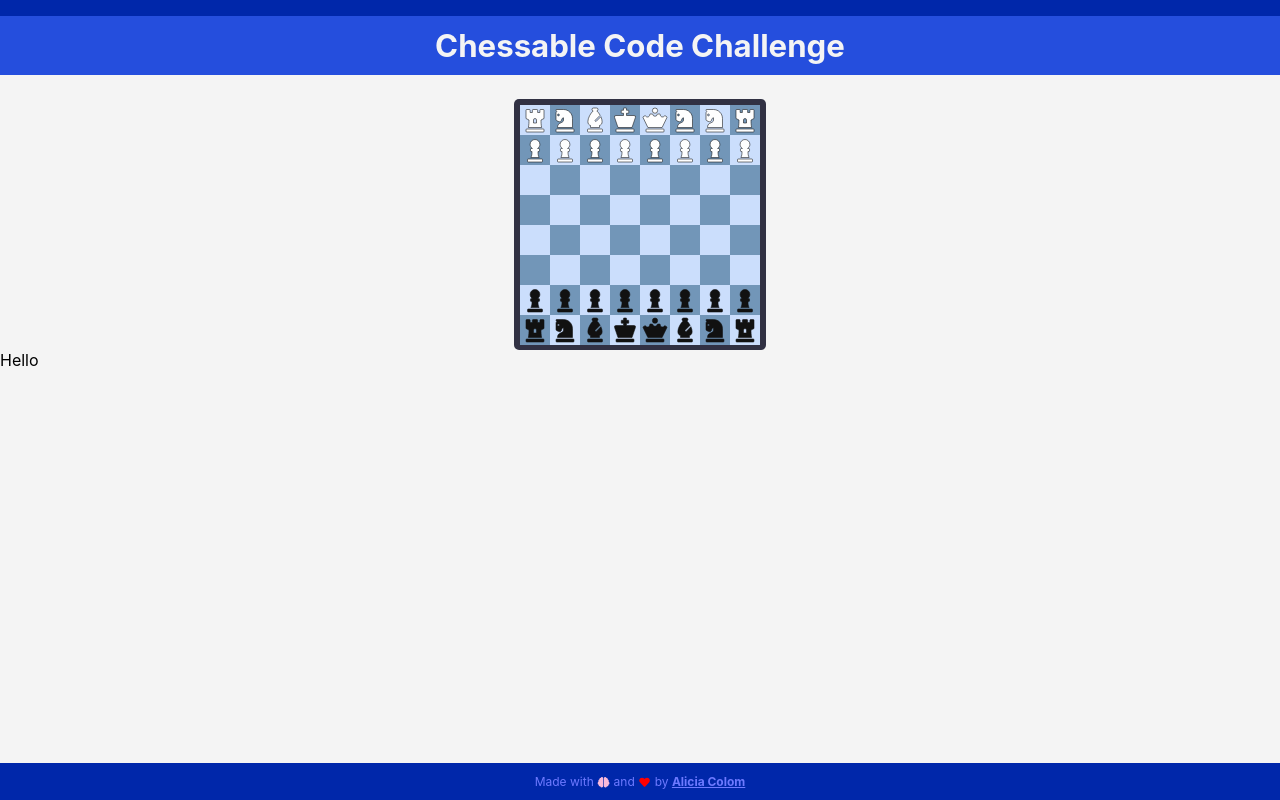
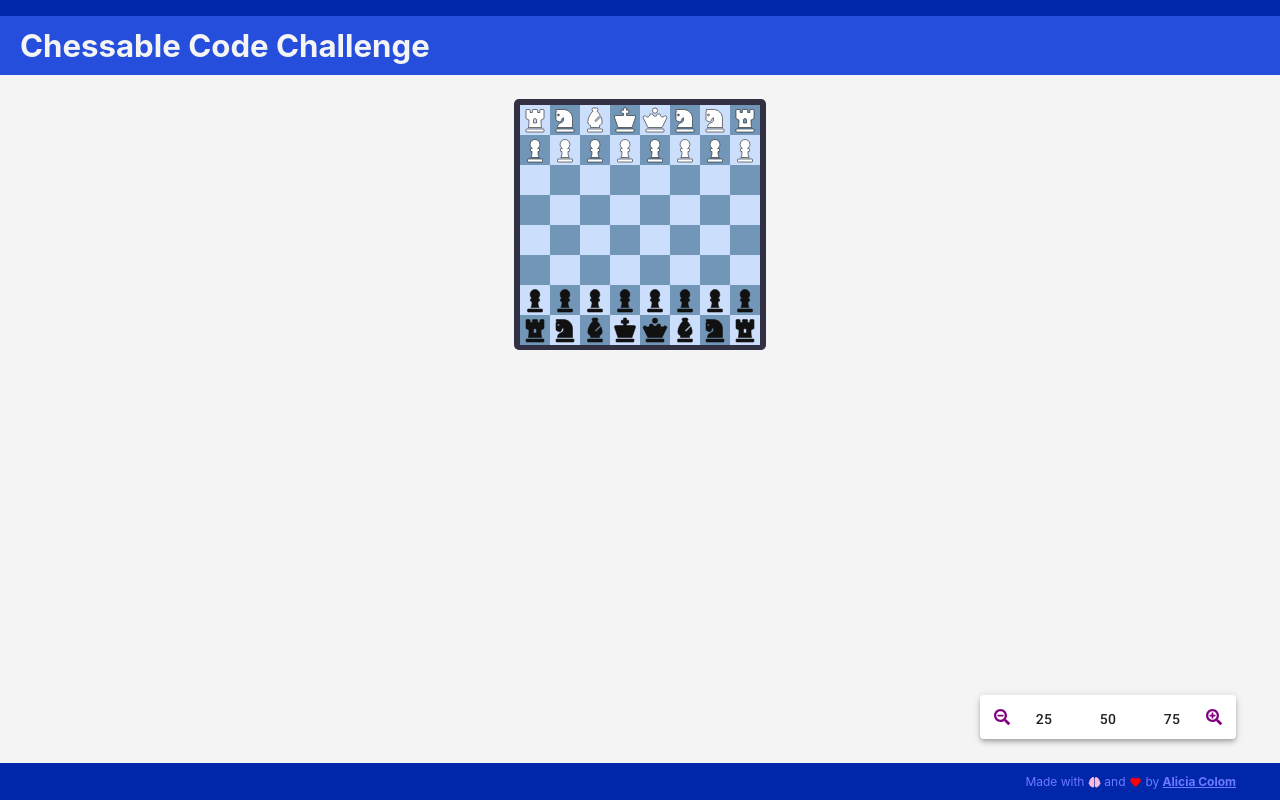
Before and after one commit to alicia-colom/chessable-code-challenge, a React (Create React App) app: page / in a window 1280 px wide. Built offline with nearby package versions, Linux system fonts and the light colour scheme.

Commit message:
Change name of constants file & Add MaterialUI components in Slider

```diff
--- a/src/App.css
+++ b/src/App.css
@@ -3,5 +3,6 @@
   height: 100vh;
   display: flex;
   flex-direction: column;
+  align-items: center;
   background-color: #f4f4f4; /* colorBg */
 }
--- a/src/App.jsx
+++ b/src/App.jsx
@@ -1,4 +1,4 @@
-import React from "react";
+import React, { useState } from "react";
 import "./App.css";
 import Header from "./components/header/Header";
 import Board from "./components/board/Board";
@@ -6,11 +6,13 @@
 import Footer from "./components/footer/Footer";
 
 function App() {
+  const [zoom, setZoom] = useState(1);
+
   return (
     <div className="app">
       <Header />
-      <Board />
-      <Slider />
+      <Board zoom={zoom} />
+      <Slider zoom={zoom} handleZoom={setZoom} />
       <Footer />
     </div>
   );
--- a/src/components/board/Board.jsx
+++ b/src/components/board/Board.jsx
@@ -1,7 +1,8 @@
 import React from "react";
+import PropTypes from "prop-types";
 import "./Board.css";
 import Piece from "../piece/Piece";
-import * as variables from "../../utils/constants";
+import * as constants from "../../utils/constants";
 import styled from "styled-components";
 
 const Tile = styled.div`
@@ -11,9 +12,9 @@
   align-items: center;
 `;
 
-const Board = () => {
+const Board = (props) => {
   const board = [];
-  const ranksReversed = variables.ranks.reverse();
+  const ranksReversed = constants.ranks.reverse();
 
   const piecesInitialPosition = [];
   function buildPiece(icon, x, y) {
@@ -46,8 +47,8 @@
   }
 
   for (let iY = 0; iY < ranksReversed.length; iY++) {
-    for (let iX = 0; iX < variables.files.length; iX++) {
-      const eachTileIdentifier = variables.files[iX] + ranksReversed[iY];
+    for (let iX = 0; iX < constants.files.length; iX++) {
+      const eachTileIdentifier = constants.files[iX] + ranksReversed[iY];
       const tileContent = piecesInitialPosition
         .filter((eachPiece) => eachPiece.x === iX && eachPiece.y === iY)
         .map((eachPiece) => (
@@ -66,8 +67,6 @@
     }
   }
 
-  console.log(board);
-
   return (
     <div id="board" className="boardContainer">
       {board}
@@ -76,3 +75,7 @@
 };
 
 export default Board;
+
+Board.propTypes = {
+  zoom: PropTypes.integer,
+};
--- a/src/components/footer/Footer.css
+++ b/src/components/footer/Footer.css
@@ -4,18 +4,19 @@
   position: fixed;
   bottom: 0;
   display: flex;
-  justify-content: center;
+  justify-content: flex-end;
   align-items: center;
   background-color: #0027aa; /* colorPrimaryDark */
   color: #f4f4f4; /* colorBg */
 }
 
 .footerText {
+  padding-right: 2.75rem;
   font-size: clamp(0.625rem, 0.2rem + 1vw, 0.75rem);
   color: #6d7aff; /* colorPrimaryLight  */
 }
 
 .footerCredits {
-font-weight: bold;
-color: #6d7aff;
+  font-weight: bold;
+  color: #6d7aff; /* colorPrimaryLight  */
 }
--- a/src/components/header/Header.css
+++ b/src/components/header/Header.css
@@ -1,19 +1,23 @@
-.preHeader {
-  height: clamp(0.5rem, 0.5rem + 1vw, 1rem);
-  width: auto;
-  background-color: #0027AA; /* colorPrimaryDark */
-}
-
 .headerContainer {
-  height: clamp(2.5rem, 2.5rem + 1.5vw, 4rem);
-  display: flex;
-  justify-content: center;
-  align-items: center;
+  width: 100%;
   background-color: #254edd; /* colorPrimary */
+  display: block;
   color: #f4f4f4; /* colorBg */
 }
 
-h1 {
+.preHeader {
+  height: clamp(0.5rem, 0.5rem + 1vw, 1rem);
+  background-color: #0027aa; /* colorPrimaryDark */
+}
+
+.headerTitle {
+  margin: 0;
+  padding-left: 1.25rem;
+  display: flex;
+  flex-direction: column;
+  justify-content: center;
+  text-align: left;
+  height: clamp(2.5rem, 2.5rem + 1.5vw, 4rem);
   text-transform: capitalize;
   font-size: clamp(1.125rem, 0.75rem + 1.5vw, 2.25rem);
 }
--- a/src/components/header/Header.jsx
+++ b/src/components/header/Header.jsx
@@ -3,11 +3,9 @@
 
 function Header() {
   return (
-    <header>
+    <header className="headerContainer">
       <div className="preHeader"></div>
-      <div className="headerContainer">
-        <h1 className="headerTitle">Chessable code challenge</h1>
-      </div>
+      <h1 className="headerTitle">Chessable code challenge</h1>
     </header>
   );
 }
--- a/src/components/slider/Slider.css
+++ b/src/components/slider/Slider.css
@@ -0,0 +1,16 @@
+.zoomIcon {
+}
+
+.sliderContainer {
+  width: fit-content;
+  padding: 0.75rem;
+  margin: 1.5rem 2.75rem 0 0;
+  position: fixed;
+  right: 0;
+  bottom: clamp(3rem, 3rem + 1vw, 5rem);
+}
+
+.slideButton {
+  height: 1rem;
+  width: 1rem;
+}
--- a/src/components/slider/Slider.jsx
+++ b/src/components/slider/Slider.jsx
@@ -1,12 +1,56 @@
 import React from "react";
+import PropTypes from "prop-types";
 import "./Slider.css";
+import * as Mui from '@material-ui/core';
+// import { makeStyles, Paper, Slider, Button } from "@material-ui/core/";
+import { FontAwesomeIcon } from "@fortawesome/react-fontawesome";
 
-const Slider = (props) => {
+const Slider = ({ zoom, handleZoom }) => {
+  const zoomIn = () => {
+    if (zoom < 6) handleZoom(zoom * 2);
+  };
+
+  const zoomOut = () => {
+    if (zoom > 1.25) handleZoom(zoom / 2);
+  };
+
   return (
     <>
-      <div>Hello</div>
+      <Mui.Paper elevation={4} className="sliderContainer">
+        <FontAwesomeIcon
+          icon="search-minus"
+          fixedWidth
+          color="purple"
+          size="ml"
+          className="zoomIcon"
+        />
+        <Mui.Button
+          className="slideButton"
+          onClick={() => zoomOut()}
+        >
+          25
+        </Mui.Button>
+        <Mui.Button className="slideButton" onClick={() => zoomIn()}>
+          50
+        </Mui.Button>
+        <Mui.Button className="slideButton" onClick={() => zoomIn()}>
+          75
+        </Mui.Button>
+        <FontAwesomeIcon
+          icon="search-plus"
+          fixedWidth
+          size="ml"
+          color="purple"
+          className="zoomIcon"
+        />
+      </Mui.Paper>
     </>
   );
 };
 
 export default Slider;
+
+Slider.propTypes = {
+  zoom: PropTypes.integer,
+  handleZoom: PropTypes.func,
+};
```
